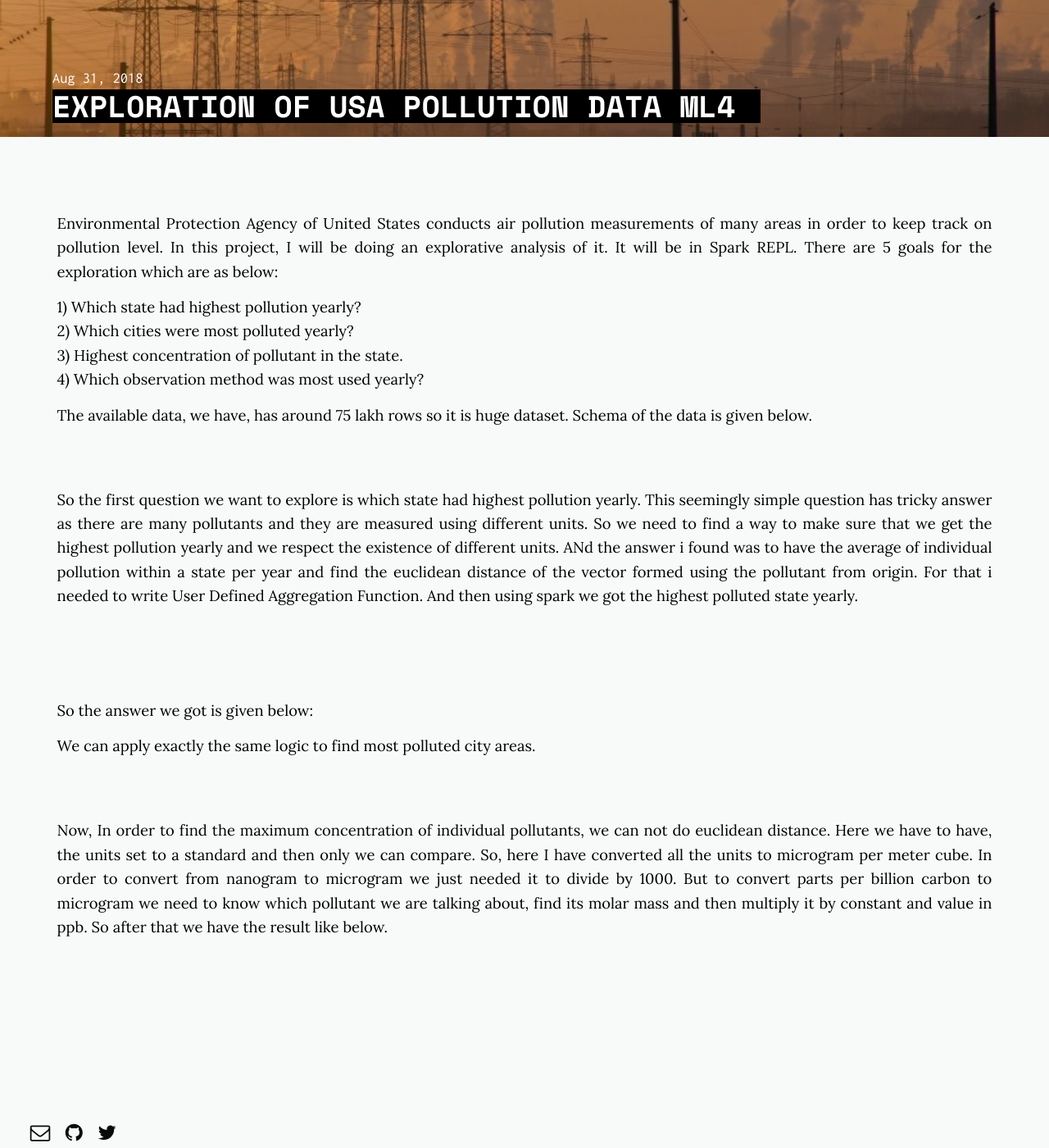
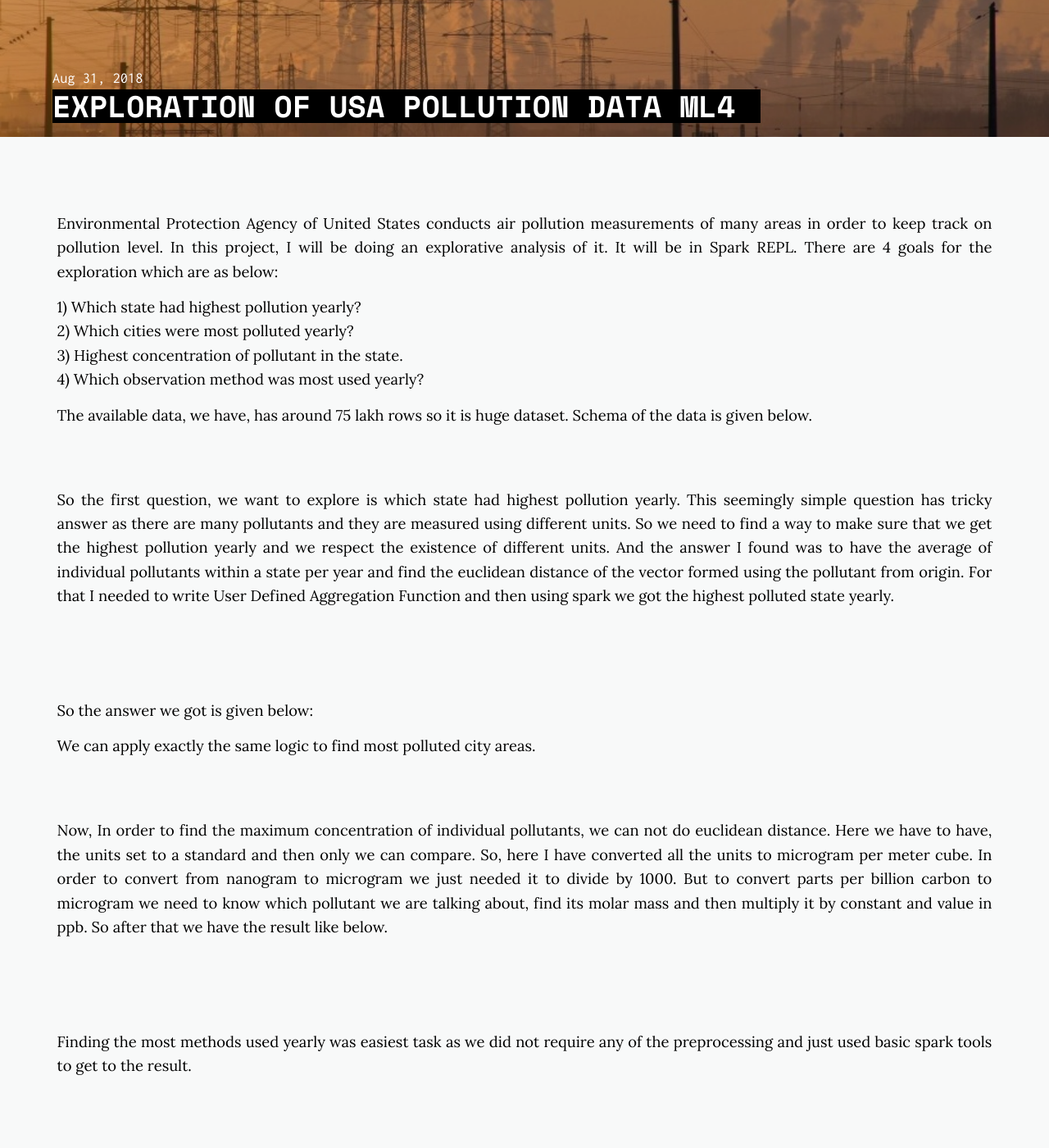
Before and after one commit to daftengineer/daftengineer.github.io, a Jekyll site: the page built from _posts/2018-08-31-exploration-of-us-pollution-data.markdown, in a window 1280 px wide and 1400 px high, scrolled down 477 px. Shown: the whole window at 82% size. Built offline with Jekyll 4.4.1, drawn with Linux system fonts in a browser that asks for light colours; nearby versions of some CDN libraries.

Commit message:
Update 2018-08-31-exploration-of-us-pollution-data.markdown

```diff
--- a/_posts/2018-08-31-exploration-of-us-pollution-data.markdown
+++ b/_posts/2018-08-31-exploration-of-us-pollution-data.markdown
@@ -8,14 +8,14 @@ image-sm: https://daftengineer.github.io/media_assets/pollution.jpg
 ---
 
 <div style="color:black;"><p></p>
-<p style="text-align:justify;">Environmental Protection Agency of United States conducts air pollution measurements of many areas in order to keep track on pollution level. In this project, I will be doing an explorative analysis of it. It will be in Spark REPL. There are 5 goals for the exploration which are as below:</p>
+<p style="text-align:justify;">Environmental Protection Agency of United States conducts air pollution measurements of many areas in order to keep track on pollution level. In this project, I will be doing an explorative analysis of it. It will be in Spark REPL. There are 4 goals for the exploration which are as below:</p>
 <p>1) Which state had highest pollution yearly?<br />
    2) Which cities were most polluted yearly?<br />
    3) Highest concentration of pollutant in the state.<br />
    4) Which observation method was most used yearly?<br /></p>
    <p style="text-align:justify;">The available data, we have, has around 75 lakh rows so it is huge dataset. Schema of the data is given below. </p>
    <img />
-   <p style="text-align:justify;">So the first question we want to explore is which state had highest pollution yearly. This seemingly simple question has tricky answer as there are many pollutants and they are measured using different units. So we need to find a way to make sure that we get the highest pollution yearly and we respect the existence of different units. ANd the answer i found was to have the average of individual pollution within a state per year and find the euclidean distance of the vector formed using the pollutant from origin. For that i needed to write User Defined Aggregation Function. And then using spark we got the highest polluted state yearly.</p>
+   <p style="text-align:justify;">So the first question, we want to explore is which state had highest pollution yearly. This seemingly simple question has tricky answer as there are many pollutants and they are measured using different units. So we need to find a way to make sure that we get the highest pollution yearly and we respect the existence of different units. And the answer I found was to have the average of individual pollutants within a state per year and find the euclidean distance of the vector formed using the pollutant from origin. For that I needed to write User Defined Aggregation Function and then using spark we got the highest polluted state yearly.</p>
    <img />
    <img />
    <p style="text-align:justify;">So the answer we got is given below:</p>
@@ -25,6 +25,7 @@ image-sm: https://daftengineer.github.io/media_assets/pollution.jpg
     <p style="text-align:justify;">Now, In order to find the maximum concentration of individual pollutants, we can not do euclidean distance. Here we have to have, the units set to a standard and then only we can compare. So, here I have converted all the units to microgram per meter cube. In order to convert from nanogram to microgram we just needed it to divide by 1000. But to convert parts per billion carbon to microgram we need to know which pollutant we are talking about, find its molar mass and then multiply it by constant and value in ppb. So after that we have the result like below.</p>
     <img />
     <img />
-     <p style="text-align:justify;"></p>
+     <p style="text-align:justify;">Finding the most methods used yearly was easiest task as we did not require any of the preprocessing and just used basic spark tools to get to the result.</p>
+     <img />
       <p style="text-align:justify;"></p>
 </div>
```
